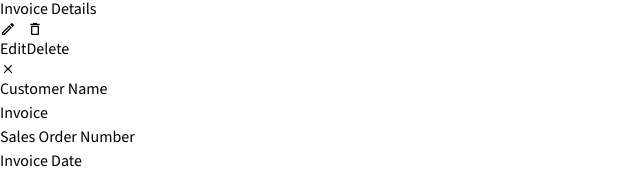
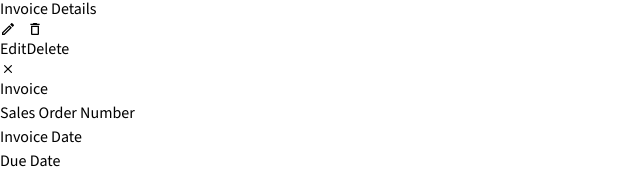
Before and after one commit to HemanthRaghu96/Inventory-Billing-Web-Application-Frontend, a React (Create React App) app: page /invoices/1 in a window 1280 px wide. Shown: the part 363-532 px from the top of the page, without its empty margins (0-640 px from the left). Built offline with nearby package versions, Linux system fonts and the light colour scheme; no server answers.

Commit message:
updated change in invoice

```diff
--- a/src/pages/Sales/Invoices/ViewSingleInvoices.jsx
+++ b/src/pages/Sales/Invoices/ViewSingleInvoices.jsx
@@ -70,7 +70,6 @@ export default function ViewSingleInvoices() {
       </div>
       <div className="flex ">
         <div className="py-1 my-1 w-[200px]">
-          <h1 className="my-1 text-xs md:text-lg">Customer Name</h1>
           <h1 className="my-1 text-xs md:text-lg">Invoice</h1>
           <h1 className="my-1 text-xs md:text-lg">Sales Order Number</h1>
           <h1 className="my-1 text-xs md:text-lg">Invoice Date</h1>
```
